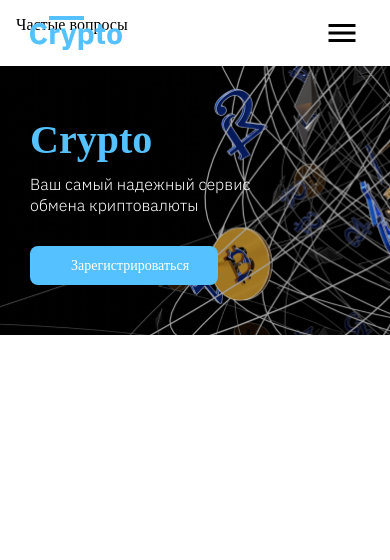
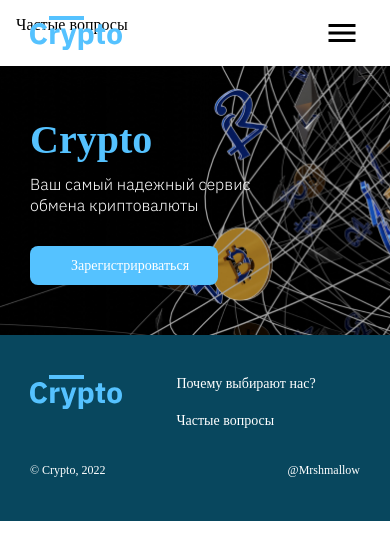
Before and after one commit to Le5ya/money_chang_service, a plain HTML site: page index.html in a window 390 px wide. Drawn offline with Linux system fonts and the light colour scheme.

Commit message:
create footer

```diff
--- /dev/null
+++ b/css/module/footer.css
@@ -0,0 +1,52 @@
+.footer {
+	background-color: #08475e;
+	padding-top: 40px;
+	padding-bottom: 42px;
+	color: #fff;
+}
+
+.footer__container {
+	display: grid;
+	gap: 34px 10px;
+	grid-template-areas:
+		"logo navigation navigation"
+		"copyright . design";
+}
+
+.footer__logo {
+	grid-area: logo;
+}
+
+.footer__navigation {
+	grid-area: navigation;
+	font-size: 18px;
+	line-height: 22px;
+}
+
+.footer__copyright {
+	grid-area: copyright;
+	font-size: 12px;
+	line-height: 130%;
+}
+
+.footer__design {
+	grid-area: design;
+	font-size: 12px;
+	line-height: 130%;
+	justify-self: end;
+}
+
+@media(max-width: 768px) {
+	.footer__navigation {
+		font-size: 14px;
+		line-height: 17px;
+	}
+}
+
+@media (max-width: 480px) {
+	.footer__container {
+		grid-template-areas:
+			"logo navigation"
+			"copyright design";
+	}
+}
--- a/css/module/navigation.css
+++ b/css/module/navigation.css
@@ -14,18 +14,30 @@
 
 @media (max-width: 768px) {
 	.navigation__list {
-		padding: 16px 30px;
 		margin: 0 auto;
 		max-width: 740px;
+
+	}
+
+	.navigation__list-header {
+		padding: 16px 30px;
+		/*display: none;*/
+	}
+
+	.navigation__item-footer {
+		margin-right: 16px;
 	}
 }
 
 @media (max-width: 480px) {
 	.navigation__list {
+		flex-direction: column;
+		align-items: flex-start;
+	}
+
+	.navigation__list-header {
 		padding-left: 16px;
 		padding-right: 15px;
-		flex-direction: column;
-		align-items: flex-start;
 	}
 
 	.navigation__item {
--- a/css/style.css
+++ b/css/style.css
@@ -6,3 +6,4 @@
 @import 'module/navigation.css';
 @import 'module/hero.css';
 @import 'module/modal.css';
+@import 'module/footer.css';
--- a/index.html
+++ b/index.html
@@ -21,7 +21,7 @@
 				</svg>
 			</button>
 			<nav class="header__navigation navigation">
-				<ul class="navigation__list">
+				<ul class="navigation__list navigation__list-header">
 					<li class="navigation__item">
 						<a href="#" class="navigation__link">Почему выбирают нас?</a>
 					</li>
@@ -69,7 +69,23 @@
 			</div>
 		</div>
 	</div>
-	<footer></footer>
+	<footer class="footer">
+		<div class="container footer__container">
+			<img src="img/logo.svg" alt="" class="footer__logo">
+			<nav class="footer__navigation navigation">
+				<ul class="navigation__list">
+					<li class="navigation__item navigation__item-footer">
+						<a href="#" class="navigation__link">Почему выбирают нас?</a>
+					</li>
+					<li class="navigation__item">
+						<a href="#" class="navigation__link">Частые вопросы</a>
+					</li>
+				</ul>
+			</nav>
+			<p class="footer__copyright">© Crypto, 2022</p>
+			<a href="https://t.me/Mrshmallow" class="footer__design">@Mrshmallow</a>
+		</div>
+	</footer>
 
 </body>
 
```
